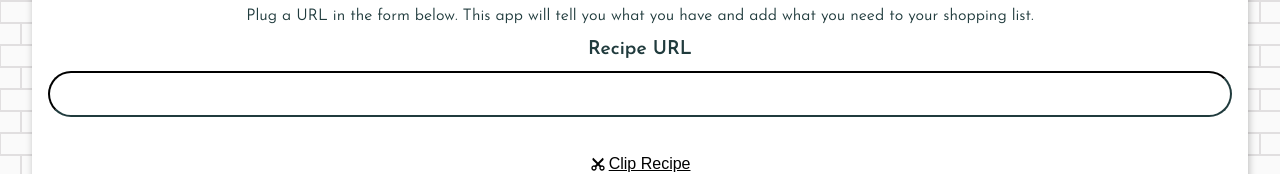
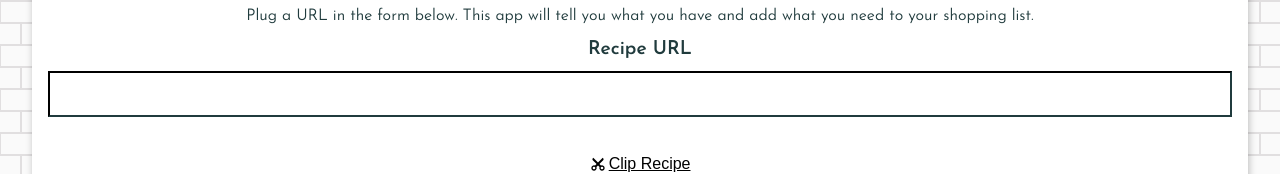
Before and after one commit to wingmatt/kitchensyncc, a Next.js app: page / in a window 1280 px wide. Shown: the part 307-481 px from the top of the page. Built offline with nearby package versions, Linux system fonts and the light colour scheme.

Commit message:
Remove border-radius on inputs, buttons

```diff
--- a/styles/globals.css
+++ b/styles/globals.css
@@ -99,7 +99,6 @@ figure {
 }
 input, button, a.button {
   padding: .75em .5em;
-  border-radius: var(--edge-rounding);
 }
 
 label {
```
